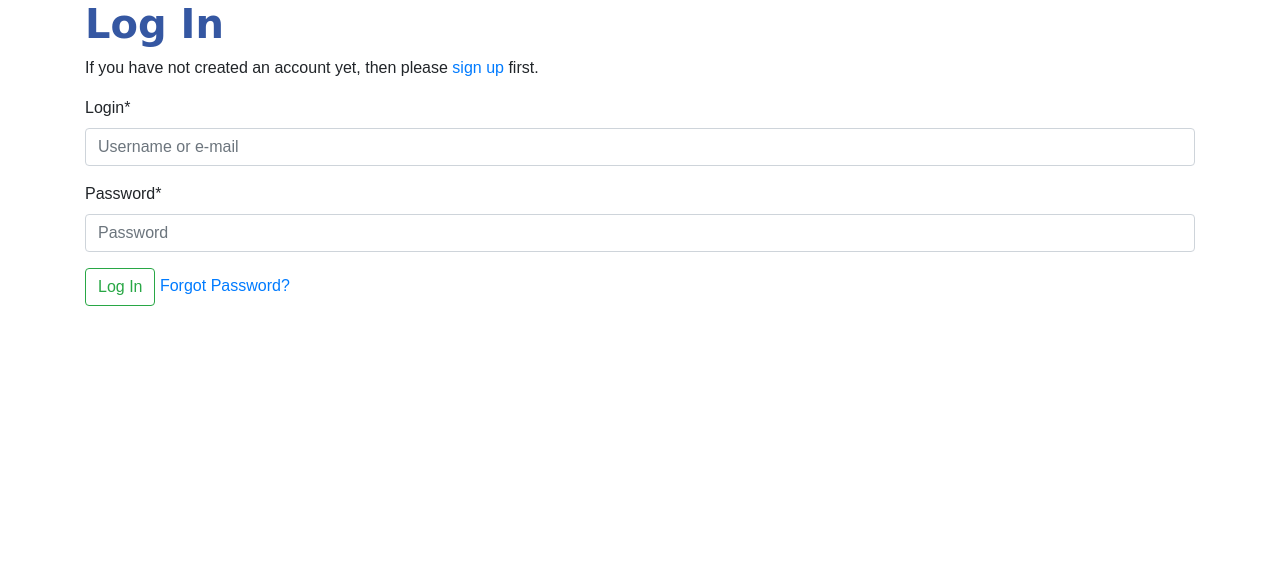
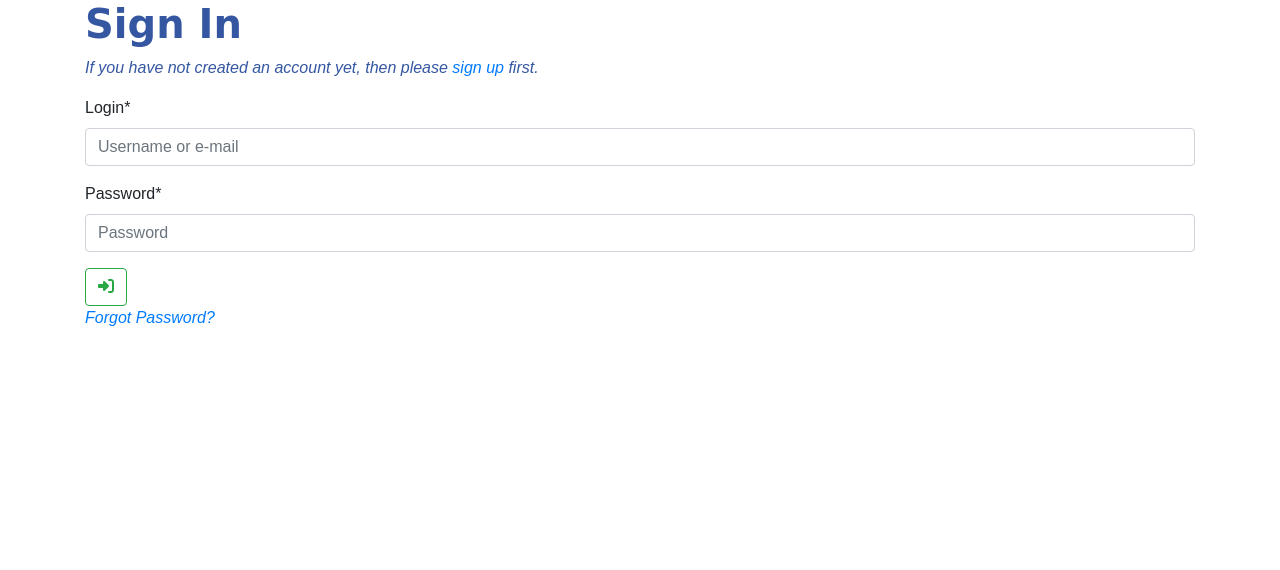
Before and after one commit to SPH73/esse-app, a Django app: page /accounts/login/ in a window 1280 px wide. Shown: the part 96-666 px from the top of the page. Run offline with Django 3.2, Linux system fonts and the light colour scheme; parts of the project's set-up code (start-up, migrations or seed data) failed here and were passed over; some libraries are stand-ins or nearby versions; some web fonts are replaced.

Commit message:
updated account pages styling

```diff
--- a/templates/account/login.html
+++ b/templates/account/login.html
@@ -4,10 +4,10 @@
 {% load i18n %}
 {% load account socialaccount %}
 
-{% block title %}Log In{% endblock title %}
+{% block extra_title %}Log In{% endblock extra_title %}
 
 {% block content %}
-<h1>{% trans "Log In" %}</h1>
+<h1>{% trans "Sign In" %}</h1>
 
 {% get_providers as socialaccount_providers %}
 
@@ -29,7 +29,7 @@
 {% include "socialaccount/snippets/login_extra.html" %}
 
 {% else %}
-<p>{% blocktrans %}If you have not created an account yet, then please
+<p class="account-p">{% blocktrans %}If you have not created an account yet, then please
   <a href="{{ signup_url }}">sign up</a> first.{% endblocktrans %}</p>
 {% endif %}
 
@@ -40,8 +40,9 @@
   {% if redirect_field_value %}
   <input type="hidden" name="{{ redirect_field_name }}" value="{{ redirect_field_value }}" />
   {% endif %}
-  <button class="btn btn-outline-success" type="submit">Log In</button>
-  <a class="button secondaryAction" href="{% url 'account_reset_password' %}">{% trans "Forgot Password?" %}</a>
+  <button class="btn btn-outline-success" type="submit"><i class="fas fa-sign-in-alt"></i></button>
+  <p class="account-p">
+    <a class="button secondaryAction" href="{% url 'account_reset_password' %}">{% trans "Forgot Password?" %}</a></p>
 
 </form>
 {% endblock content %}
--- a/templates/account/signup.html
+++ b/templates/account/signup.html
@@ -10,6 +10,6 @@
 
 <form method="POST">
   {% csrf_token %} {{ form|crispy }}
-  <button class="btn btn-outline-success" type="submit">Sign Up</button>
+  <button class="btn btn-outline-success" type="submit"><i class="fas fa-pencil-alt"></i></button>
 </form>
 {% endblock content %}
```
Also changed, not shown: templates/account/logout.html (+5 -5 lines).
